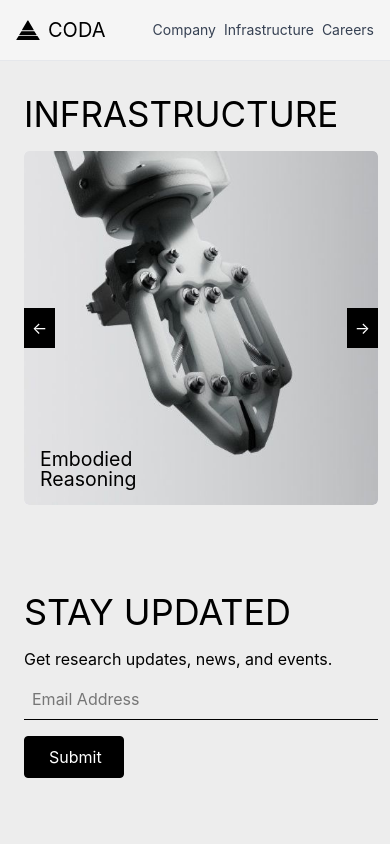
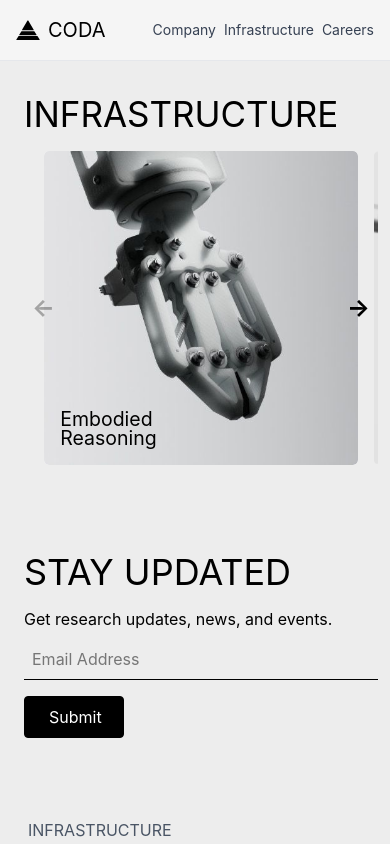
Before and after one commit to coda-robotics/coda-website, a Next.js app: page /infrastructure in a window 390 px wide. Shown: the top 844 px of the page. Built offline with nearby package versions, Linux system fonts and the light colour scheme; no server answers.

Commit message:
infra page v4 & -er page v3

```diff
--- a/components/Infra_Section.tsx
+++ b/components/Infra_Section.tsx
@@ -49,9 +49,10 @@ export default function Infra_Section({ featuredMain, featuredSide1, featuredSid
             </h1>
 
             {/* Carousel layout with arrows below sm */}
-            <div className="sm:hidden relative overflow-hidden w-full">
+            <div className="sm:hidden relative overflow-hidden w-full px-3">
               <div className="flex transition-transform duration-300" style={{ transform: `translateX(-${currentIndex * 100}%)` }}>
                 <div className="flex-shrink-0 w-full">
+                  <div className="mx-auto max-w-[95%]">
                     <MainArticle
                       date={featuredMain.date}
                       title={featuredMain.title}
@@ -59,7 +60,9 @@ export default function Infra_Section({ featuredMain, featuredSide1, featuredSid
                       href={featuredMain.href}
                     />
                   </div>
+                </div>
                 <div className="flex-shrink-0 w-full">
+                  <div className="mx-auto max-w-[95%]">
                     <SideArticle
                       title={featuredSide1.title}
                       date={featuredSide1.date}
@@ -67,7 +70,9 @@ export default function Infra_Section({ featuredMain, featuredSide1, featuredSid
                       href={featuredSide1.href}
                     />
                   </div>
+                </div>
                 <div className="flex-shrink-0 w-full">
+                  <div className="mx-auto max-w-[95%]">
                     <SideArticle
                       title={featuredSide2.title}
                       date={featuredSide2.date}
@@ -76,17 +81,20 @@ export default function Infra_Section({ featuredMain, featuredSide1, featuredSid
                     />
                   </div>
                 </div>
+              </div>
               <button
                 onClick={handlePrev}
                 disabled={currentIndex === 0}
-                className={`absolute left-0 top-1/2 transform -translate-y-1/2 bg-black text-white p-2`}
+                className={`absolute left-0 top-1/2 transform -translate-y-1/2 text-black p-2 z-10 text-2xl font-bold ${currentIndex === 0 ? 'opacity-30' : 'opacity-100'}`}
+                aria-label="Previous slide"
               >
                 ←
               </button>
               <button
                 onClick={handleNext}
                 disabled={currentIndex === 2}
-                className={`absolute right-0 top-1/2 transform -translate-y-1/2 bg-black text-white p-2`}
+                className={`absolute right-0 top-1/2 transform -translate-y-1/2 text-black p-2 z-10 text-2xl font-bold ${currentIndex === 2 ? 'opacity-30' : 'opacity-100'}`}
+                aria-label="Next slide"
               >
                 →
               </button>
```
Lines whose indentation alone changed are shown as unchanged.
